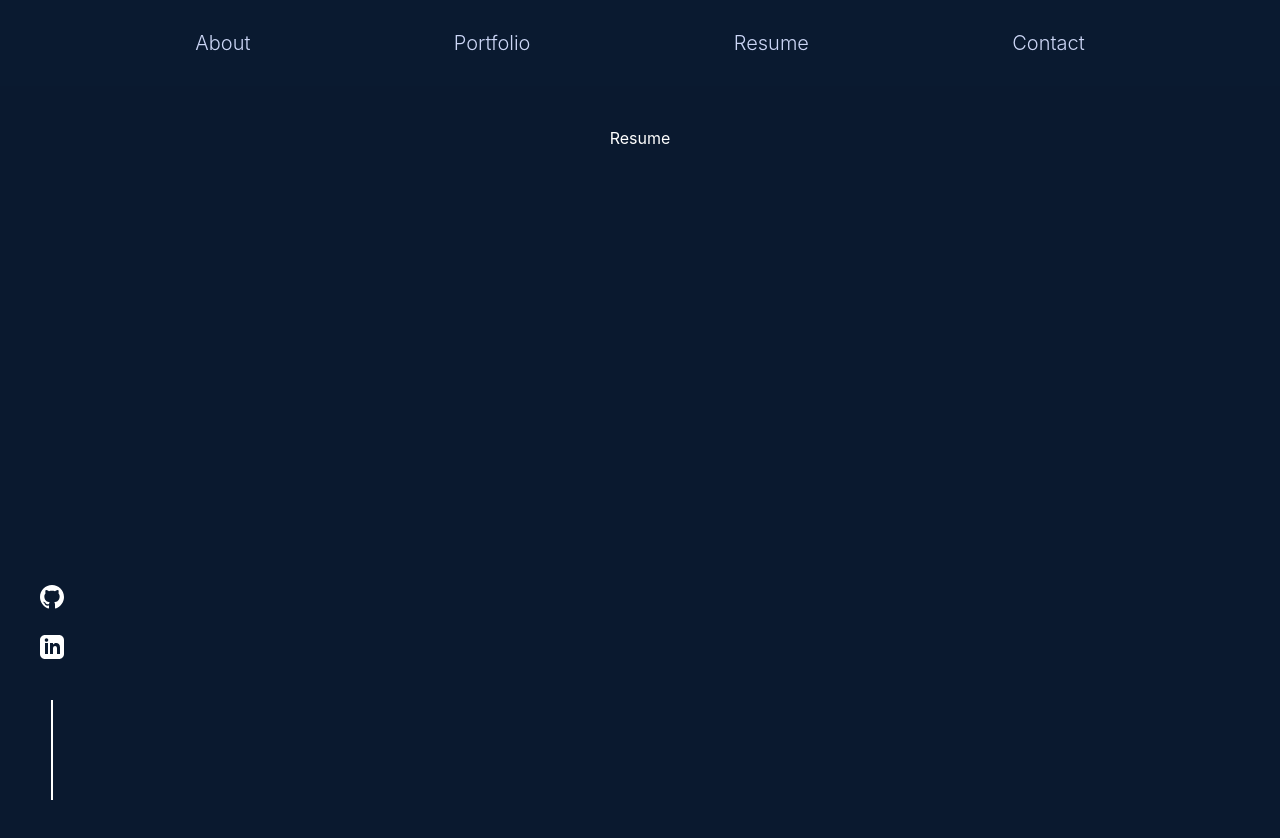
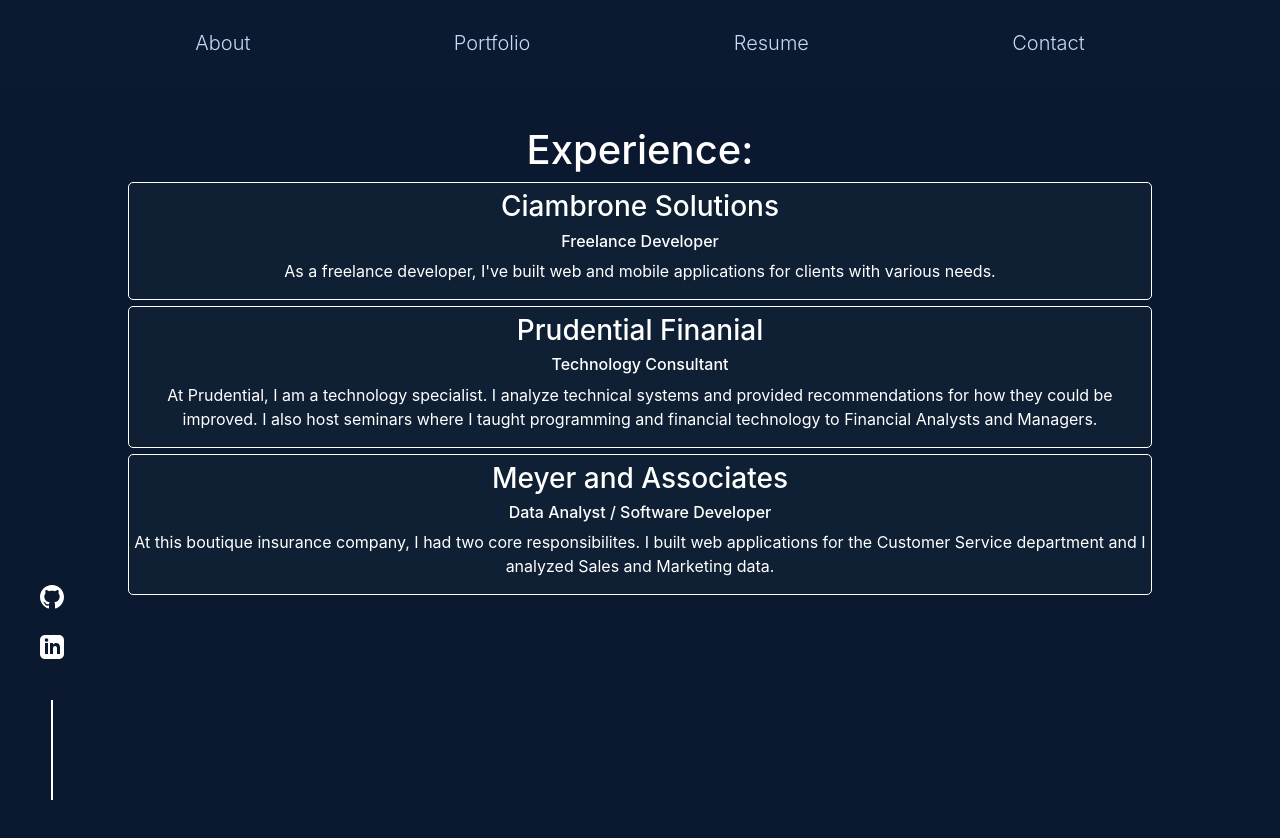
Before and after one commit to nickciambrone/ciambrone-solutions, a React (Create React App) app: page /resume in a window 1280 px wide. Shown: the top 838 px of the page. Built offline with nearby package versions, Linux system fonts and the light colour scheme.

Commit message:
clean up

```diff
--- a/src/pages/resume/resume.component.jsx
+++ b/src/pages/resume/resume.component.jsx
@@ -1,11 +1,28 @@
-import React from 'react';
-
-const Resume = () =>{
-    return(
-        <div className = 'resume'  style={{color:'white'}}>
-            Resume
+import React from "react";
+import './resume.styles.scss'
+const Resume = () => {
+  return (
+    <div className="resume" style={{ color: "white" }}>
+      <h1> Experience:</h1>
+      <div className="resume-content">
+        <div className="resume-item">
+          <h3>Ciambrone Solutions</h3>
+          <h6>Freelance Developer</h6>
+          <p>As a freelance developer, I've built web and mobile applications for clients with various needs. </p>
         </div>
-    )
-}
+        <div className="resume-item">
+        <h3>Prudential Finanial</h3>
+        <h6>Technology Consultant </h6>
+        <p> At Prudential, I am a technology specialist. I analyze technical systems and provided recommendations for how they could be improved. I also host seminars where I taught programming and financial technology to Financial Analysts and Managers.  </p>
+      </div>
+      <div className="resume-item">
+      <h3>Meyer and Associates</h3>
+      <h6>Data Analyst / Software Developer </h6>
+      <p> At this boutique insurance company, I had two core responsibilites. I built web applications for the Customer Service department and I analyzed Sales and Marketing data.  </p>
+    </div>
+      </div>
+    </div>
+  );
+};
 
 export default Resume;
--- /dev/null
+++ b/src/pages/resume/resume.styles.scss
@@ -0,0 +1,7 @@
+.resume-item{
+    border: 1px solid white;
+    border-radius: 5px;
+    background-color: #0f2034;
+    padding:7px 5px 0 5px;
+    margin-bottom:6px
+}
```
